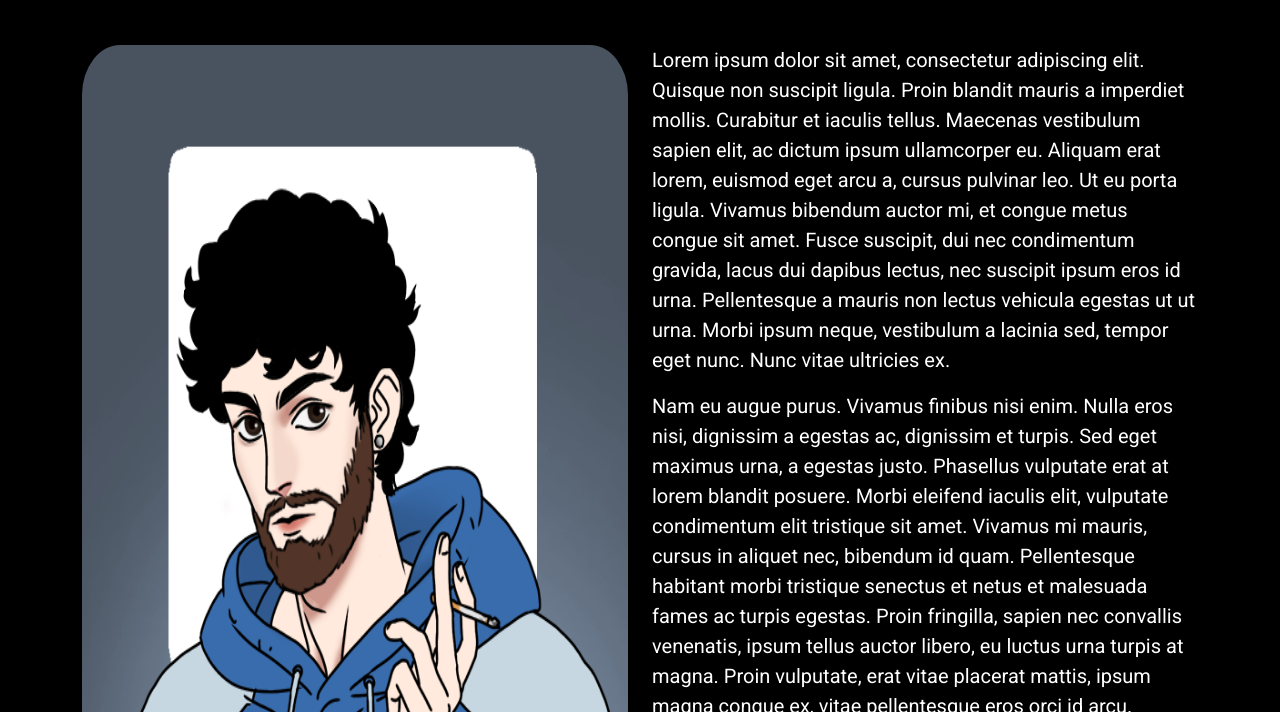
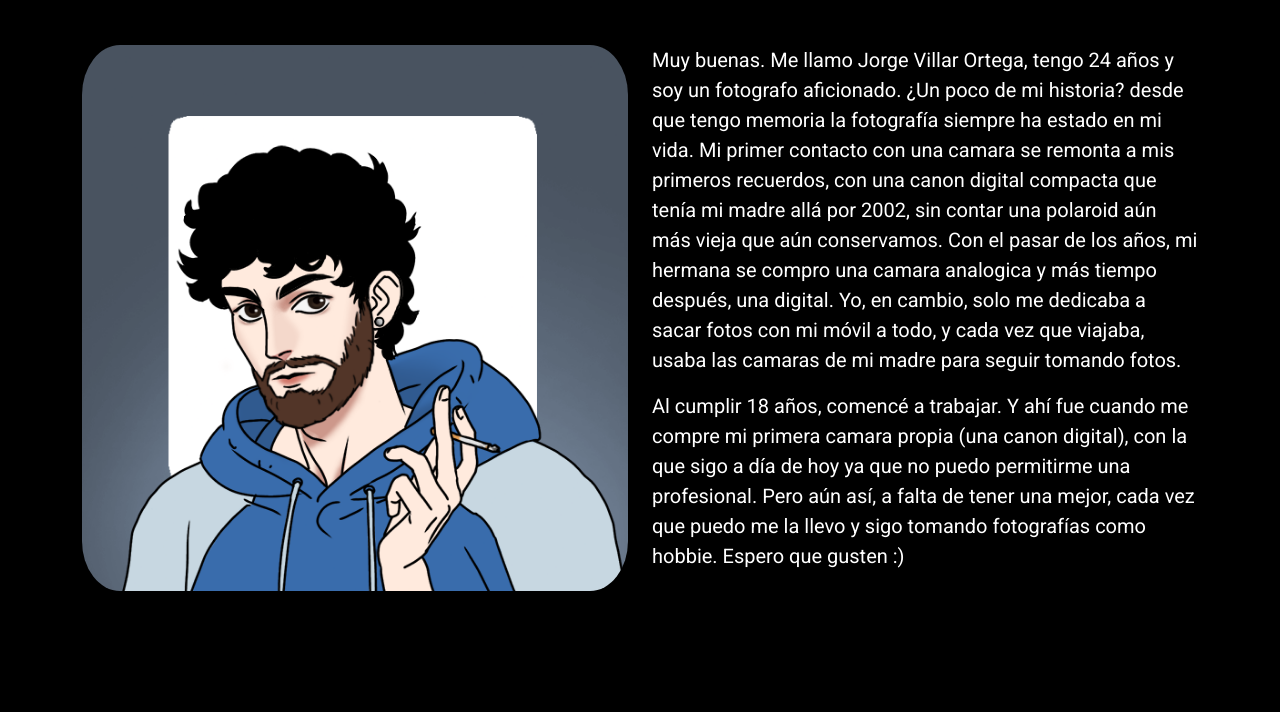
Before and after one commit to Boarstyle/boarstyle.github.io, a plain HTML site: page biografia.html in a window 1280 px wide. Shown: the part 488-1200 px from the top of the page. After the commit the page ends 1127 px from the top, so only its background shows below. Drawn offline with nearby package versions, Linux system fonts and the light colour scheme.

Commit message:
Update biografia.html

```diff
--- a/biografia.html
+++ b/biografia.html
@@ -41,16 +41,15 @@
         <div class="row">
             <img class="perfil col-md-6 col-12" src="assets/img/jorge-perfil.png" alt="">
             <div class=" col-md-6 col-12 parrafo">
-            <p>Lorem ipsum dolor sit amet, consectetur adipiscing elit. Quisque non suscipit ligula. Proin blandit mauris a imperdiet mollis.
-                Curabitur et iaculis tellus. Maecenas vestibulum sapien elit, ac dictum ipsum ullamcorper eu. Aliquam erat lorem, euismod eget arcu a, cursus pulvinar leo.
-                Ut eu porta ligula. Vivamus bibendum auctor mi, et congue metus congue sit amet. Fusce suscipit, dui nec condimentum gravida, lacus dui dapibus lectus, nec suscipit ipsum eros id urna.
-                 Pellentesque a mauris non lectus vehicula egestas ut ut urna. Morbi ipsum neque, vestibulum a lacinia sed, tempor eget nunc. Nunc vitae ultricies ex.
+            <p>Muy buenas. Me llamo Jorge Villar Ortega, tengo 24 años y soy un fotografo aficionado. ¿Un poco de mi historia? desde que tengo memoria la fotografía siempre
+              ha estado en mi vida. Mi primer contacto con una camara se remonta a mis primeros recuerdos, con una canon digital compacta que tenía mi madre allá por
+              2002, sin contar una polaroid aún más vieja que aún conservamos. Con el pasar de los años, mi hermana se compro una camara analogica y más tiempo después,
+              una digital. Yo, en cambio, solo me dedicaba a sacar fotos con mi móvil a todo, y cada vez que viajaba, usaba las camaras de mi madre para seguir tomando
+              fotos.
                 </p>
-               <p>Nam eu augue purus. Vivamus finibus nisi enim. Nulla eros nisi, dignissim a egestas ac, dignissim et turpis. Sed eget maximus urna, a egestas justo.
-               Phasellus vulputate erat at lorem blandit posuere. Morbi eleifend iaculis elit, vulputate condimentum elit tristique sit amet.
-               Vivamus mi mauris, cursus in aliquet nec, bibendum id quam. Pellentesque habitant morbi tristique senectus et netus et malesuada fames ac turpis egestas. Proin fringilla,
-               sapien nec convallis venenatis, ipsum tellus auctor libero, eu luctus urna turpis at magna. Proin vulputate, erat vitae placerat mattis, ipsum magna congue ex,
-               vitae pellentesque eros orci id arcu. Praesent id eros tortor. In feugiat, dolor iaculis dapibus cursus, purus odio suscipit sem, ac scelerisque tortor lectus at massa.
+               <p>Al cumplir 18 años, comencé a trabajar. Y ahí fue cuando me compre mi primera camara propia (una canon digital),
+                 con la que sigo a día de hoy ya que no puedo permitirme una profesional. Pero aún así, a falta de tener una mejor, cada vez que puedo me la llevo
+                 y sigo tomando fotografías como hobbie. Espero que gusten :)
             </p>
         </div>
         </div>
```
